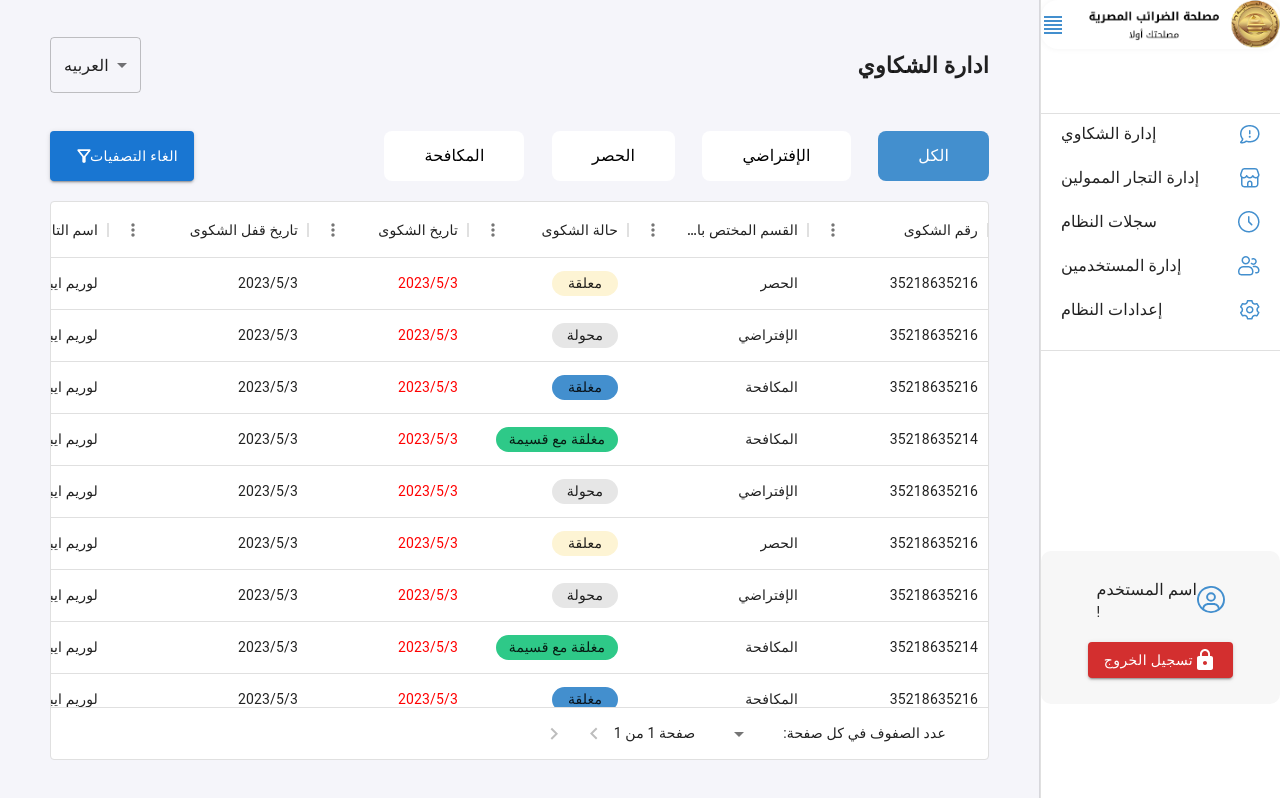
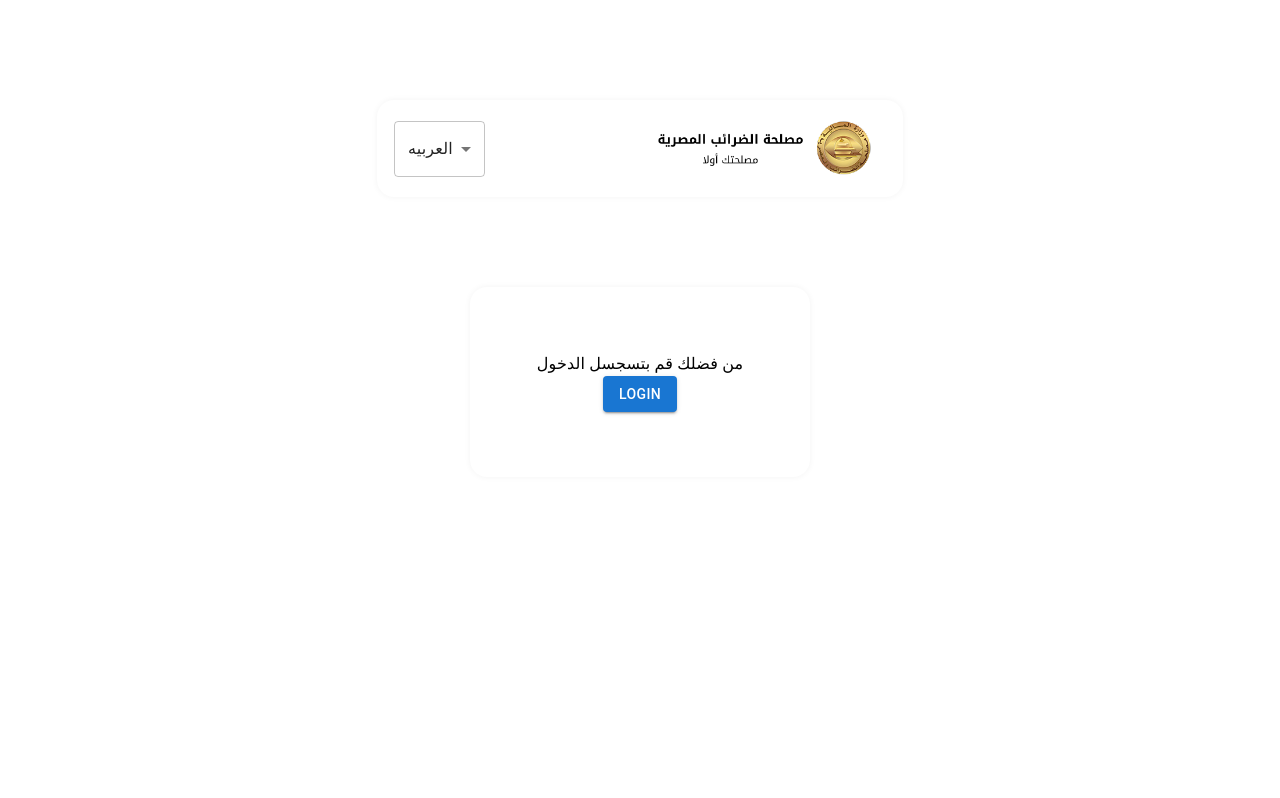
Before and after one commit to eman275/AdminDashBoardApp, a React (Create React App) app: page / in a window 1280 px wide. Built offline with nearby package versions, Linux system fonts and the light colour scheme.

Commit message:
edit some styling

```diff
--- a/src/App.tsx
+++ b/src/App.tsx
@@ -6,7 +6,7 @@ import { useAuth0 } from "@auth0/auth0-react";
 function App() {
   const { isAuthenticated } = useAuth0();
 
-  return <>{!isAuthenticated ? <DashBoard /> : <LogIn />}</>;
+  return <>{isAuthenticated ? <DashBoard /> : <LogIn />}</>;
 }
 
 export default App;
--- a/src/components/ComplaintTable/TableColumns.tsx
+++ b/src/components/ComplaintTable/TableColumns.tsx
@@ -1,3 +1,4 @@
+import { GridColumnHeaderParams } from "@mui/x-data-grid";
 import { ComplaintInterface } from "../../@types";
 import {
   BlueButton,
@@ -17,8 +18,7 @@ export const TableColumns = [
     headerName: "رقم الشكوى",
      width: 180,
     filter: "agTextColumnFilter",
-    pinned: "right"
-
+    pinned: "right",
   },
   {
     field: "ComplaintDepartment",
@@ -81,8 +81,8 @@ export const dataGridProps = (data: ComplaintInterface[]) => {
     columns: TableColumns,
      componentsProps: {
       pagination: {
-        page: 0, // Start from page 1
-        rowsPerPageOptions: [5, 10, 20],
+        page: 1, // Start from page 1
+        rowsPerPageOptions: [10, 20, 30],
         labelDisplayedRows: ({ from, to, count, page }: any) =>
           `صفحة ${page + 1} من ${Math.ceil(count / (to - from + 1))}`,
         labelRowsPerPage: 'عدد الصفوف في كل صفحة:',
@@ -90,6 +90,8 @@ export const dataGridProps = (data: ComplaintInterface[]) => {
     },
 
 
+
+
     // disableSelectionOnClick: true,
   };
 };
```
